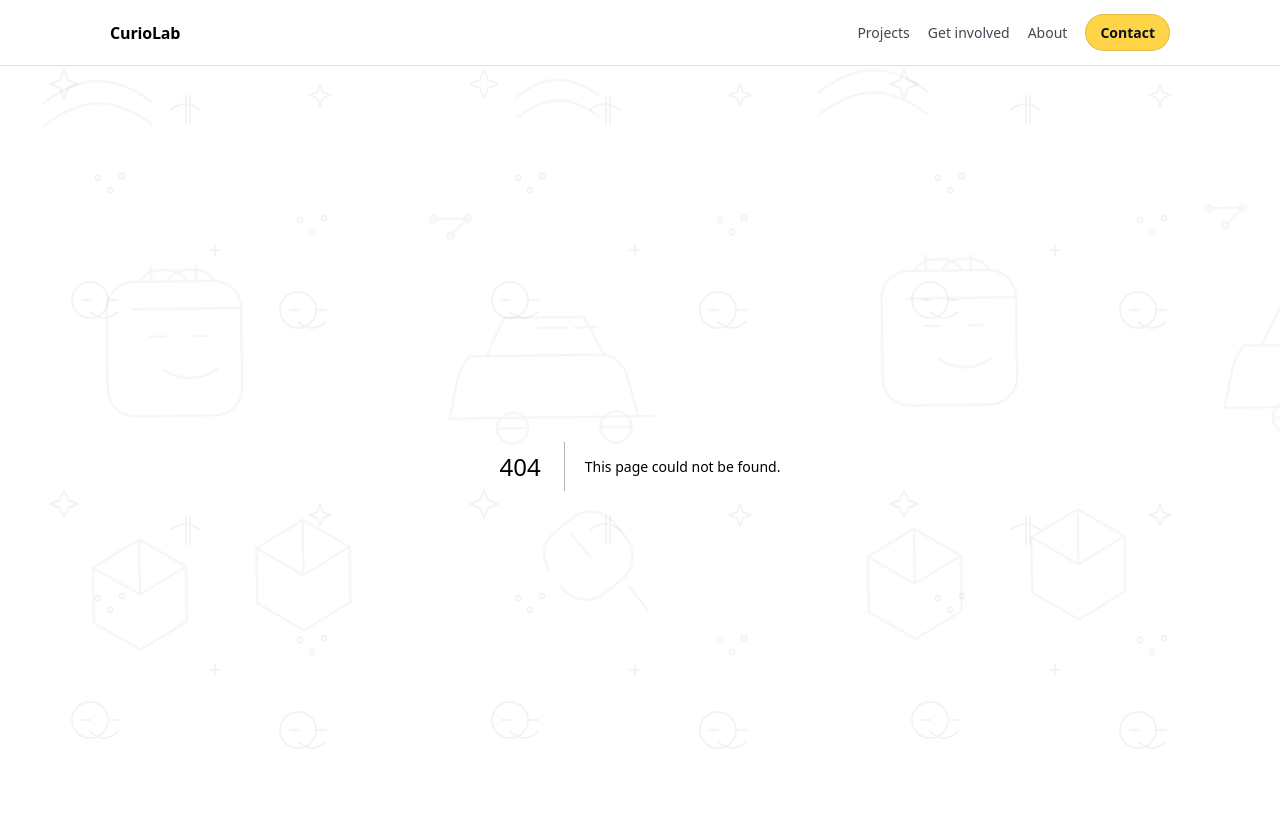
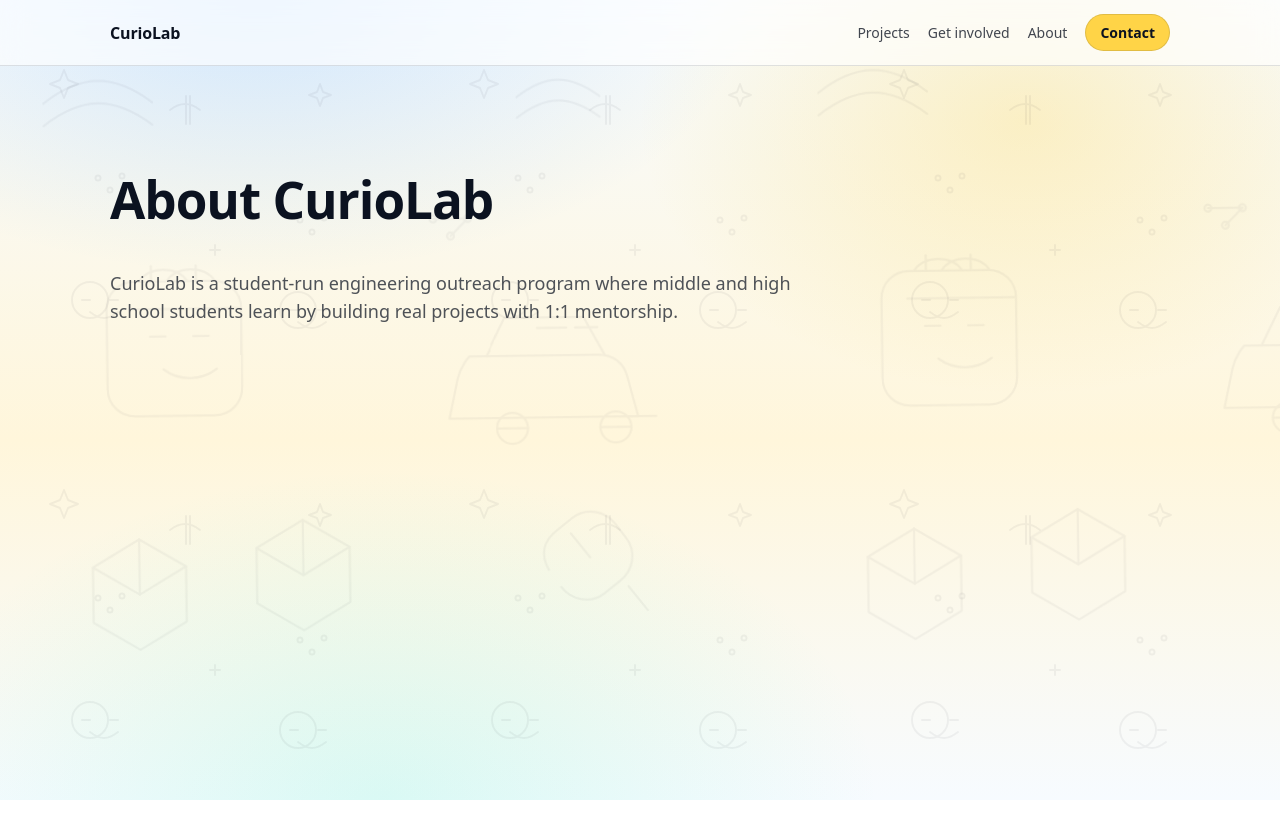
Before and after one commit to anaizma/curiolab-v2, a Next.js app: page /about in a window 1280 px wide. Before the commit this address had no page. Shown: the top 838 px of the page. After the commit the page ends 800 px from the top, so only its background shows below. Built offline with nearby package versions, Linux system fonts and the light colour scheme.

Commit message:
Feat: adding in the linksfrom the nav bar

```diff
--- /dev/null
+++ b/src/app/about/page.tsx
@@ -0,0 +1,11 @@
+export default function AboutPage() {
+  return (
+    <main className="container">
+      <h1 className="h1">About CurioLab</h1>
+      <p className="p">
+        CurioLab is a student-run engineering outreach program where middle and high school students
+        learn by building real projects with 1:1 mentorship.
+      </p>
+    </main>
+  );
+}
--- a/src/app/globals.css
+++ b/src/app/globals.css
@@ -261,3 +261,69 @@ a:hover { text-decoration: none; }
   font-weight: 900;
   opacity: .55;
 }
+
+.container{
+  max-width: 1100px;
+  margin: 0 auto;
+  padding: 64px 20px;
+}
+
+.h1{
+  font-size: clamp(32px, 4vw, 52px);
+  font-weight: 900;
+  letter-spacing: -0.02em;
+  color: #0b1220;
+}
+
+.p{
+  margin-top: 10px;
+  max-width: 70ch;
+  color: rgba(11, 18, 32, 0.72);
+  font-size: 18px;
+  line-height: 1.6;
+}
+
+.gridCards{
+  margin-top: 22px;
+  display: grid;
+  gap: 16px;
+  grid-template-columns: repeat(3, minmax(0, 1fr));
+}
+
+@media (max-width: 900px){
+  .gridCards{ grid-template-columns: 1fr; }
+}
+
+.cardLink{
+  display:block;
+  text-decoration:none;
+  color: inherit;
+}
+
+.card.pad{
+  padding: 18px;
+}
+
+.cardTitle{
+  font-weight: 900;
+  font-size: 18px;
+}
+
+.cardDesc{
+  margin-top: 6px;
+  color: rgba(11, 18, 32, 0.68);
+}
+
+.cardHint{
+  margin-top: 12px;
+  font-weight: 800;
+  color: rgba(11, 18, 32, 0.75);
+}
+
+.note{
+  margin-top: 18px;
+  padding: 14px 16px;
+  border-radius: 16px;
+  background: rgba(255,255,255,0.55);
+  border: 1px solid rgba(11,18,32,0.10);
+}
--- a/src/components/Navbar.tsx
+++ b/src/components/Navbar.tsx
@@ -1,16 +1,22 @@
 "use client";
+
+import Link from "next/link";
 
 export default function Navbar() {
   return (
     <header className="nav">
       <div className="navInner">
-        <div className="brand">CurioLab</div>
+        <Link href="/" className="brand">
+          CurioLab
+        </Link>
 
         <nav className="navLinks">
-          <a href="#projects">Projects</a>
-          <a href="#get-involved">Get involved</a>
-          <a href="#about">About</a>
-          <a href="/contact" className="navCta">Contact</a>
+          <Link href="/projects">Projects</Link>
+          <Link href="/get-involved">Get involved</Link>
+          <Link href="/about">About</Link>
+          <Link href="/contact" className="navCta">
+            Contact
+          </Link>
         </nav>
       </div>
     </header>
```
Also changed, not shown: src/app/contact/page.tsx (added, +8 -0 lines), src/app/get-involved/mentors/page.tsx (added, +10 -0 lines), src/app/get-involved/page.tsx (added, +28 -0 lines), src/app/get-involved/parents/page.tsx (added, +10 -0 lines), src/app/projects/[slug]/page.tsx (added, +40 -0 lines), src/app/projects/page.tsx (added, +28 -0 lines), src/app/get-involved/students/page.tsx (added).
